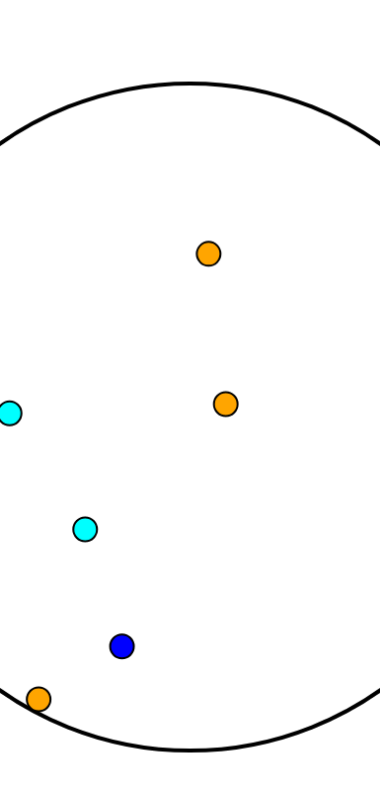
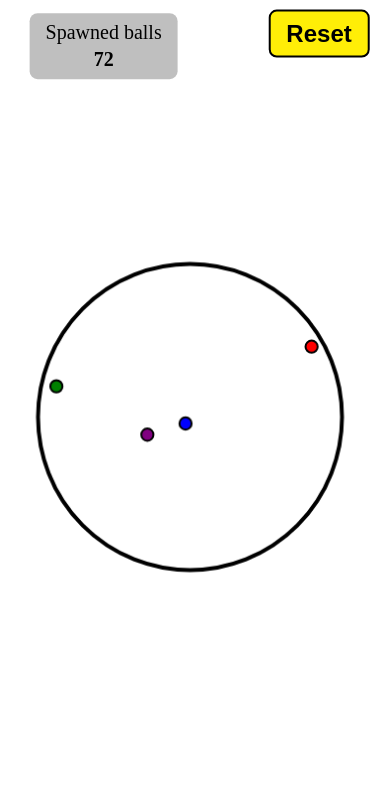
Before and after one commit to yazmeyaa/bouncing_balls, a website built with Vite: page index.html in a window 390 px wide. Built offline with nearby package versions, Linux system fonts and the light colour scheme.

Commit message:
Mobile view adaptive Add counter and reset button

```diff
--- a/index.html
+++ b/index.html
@@ -1,13 +1,66 @@
 <!doctype html>
 <html lang="en">
+
 <head>
   <meta charset="UTF-8" />
   <link rel="icon" type="image/svg+xml" href="/vite.svg" />
   <meta name="viewport" content="width=device-width, initial-scale=1.0" />
   <title>Bouncing balls</title>
 </head>
+
 <body style="margin: 0px; padding: 0px;display: block;">
+  <button id="reset_button">Reset</button>
+  <div id="balls_counter_container">
+    <span>Spawned balls</span>
+    <strong id="balls_counter">0</strong>
+  </div>
   <canvas style="box-sizing: border-box;" id="canvas"></canvas>
+  <style>
+    body {
+      position: relative;
+    }
+
+    #balls_counter_container {
+      position: absolute;
+      top: 0px;
+      left: 0px;
+      transform: translate(20%, 20%);
+      display: flex;
+      flex-direction: column;
+      align-items: center;
+      gap: 0.25rem;
+
+      background-color: #00000040;
+      padding: 0.5rem 1rem;
+      border-radius: 0.5rem;
+      font-size: 1.25rem;
+    }
+
+    #reset_button {
+      position: absolute;
+      top: 0px;
+      right: 0px;
+      transform: translate(-20%, 20%);
+
+      padding: 0.5rem 1rem;
+      background-color: #ffee07;
+      border: 2px solid black;
+      border-radius: 0.5rem;
+      font-weight: bold;
+      font-size: 1.5rem;
+      cursor: pointer;
+      transition: background-color 0.18s cubic-bezier(0.075, 0.82, 0.165, 1);
+    }
+
+    #reset_button:hover {
+      background-color: #ffbf00;
+    }
+
+    #reset_button:active {
+      background-color: #ffd900;
+    }
+  </style>
   <script type="module" src="/src/main.ts"></script>
 </body>
+
 </html>
--- a/src/main.ts
+++ b/src/main.ts
@@ -5,6 +5,19 @@ canvas.width = window.innerWidth - 5;
 canvas.height = window.innerHeight - 5;
 canvas.style.width = `${canvas.width - 5}px`;
 canvas.style.height = `${canvas.height - 5}px`
+
+const ballsCounterElement = document.getElementById('balls_counter') as HTMLSpanElement;
+const resetButtonElement = document.getElementById('reset_button') as HTMLButtonElement;
+
+let ballsCounter = 0;
+ballsCounterElement.innerText = '0';
+
+resetButtonElement.addEventListener('click', () => {
+  app.entities.flushEntities();
+  ballsCounter = 0;
+  addArenaToApp();
+  addBallToApp();
+})
 
 const GRAVITY_FORCE = new Vector2D({ x: 0, y: 0 }, { y: 9.8, x: 0 })
 
@@ -63,6 +76,12 @@ class EntityList {
     if (this.list.has(entity.id) === false) return;
     this.list.delete(entity.id);
   }
+
+  public flushEntities(): void {
+    this.getList().forEach(item => {
+      this.removeEntity(item);
+    })
+  }
 }
 
 class EntityPosition {
@@ -89,7 +108,7 @@ type OnArenaCollide = (thisBall: Ball, arena: Arena) => void
 
 class Ball extends Entity {
   public position: EntityPosition = new EntityPosition();
-  public radius: number = 12;
+  public radius: number = arena.radius * 0.04;
   public speed = new Vector2D();
   private energyLossCoefficient = 0.90;
   private color = ballColors[Math.floor(Math.random() * ballColors.length)];
@@ -241,7 +260,7 @@ class Application {
 }
 
 class Arena extends Entity {
-  public readonly radius = (canvas.height / 2) * 0.8;
+  public readonly radius = (Math.min(canvas.height, canvas.width) / 2) * 0.8;
   public readonly position: EntityPosition = {
     x: canvas.width / 2,
     y: canvas.height / 2
@@ -268,7 +287,7 @@ function addBallToApp(): void {
   const angle = Math.random() * 2 * Math.PI;
 
   const ball = new Ball({
-    initialPosition:  {
+    initialPosition: {
       x: canvas.width / 2 + radius * Math.cos(angle),
       y: canvas.height / 2 + radius * Math.sin(angle),
     },
@@ -287,10 +306,26 @@ function addBallToApp(): void {
   ball.speed.b.setY(Math.random() >= 0.5 ? speedY : -speedY);
 
   app.entities.addEntity(ball)
+
+  incrementBallsCounter();
 }
 
-addBallToApp();
+function renderCounter() {
+  ballsCounterElement.innerText = ballsCounter.toString();
+}
+
+function incrementBallsCounter() {
+  ballsCounter += 1;
+  renderCounter();
+}
+
+function addArenaToApp(): void {
+  const arena = new Arena();
+  app.entities.addEntity(arena)
+}
 
 const arena = new Arena();
 app.entities.addEntity(arena)
+addBallToApp();
+
 app.play();
```
Lines whose indentation alone changed are shown as unchanged.
